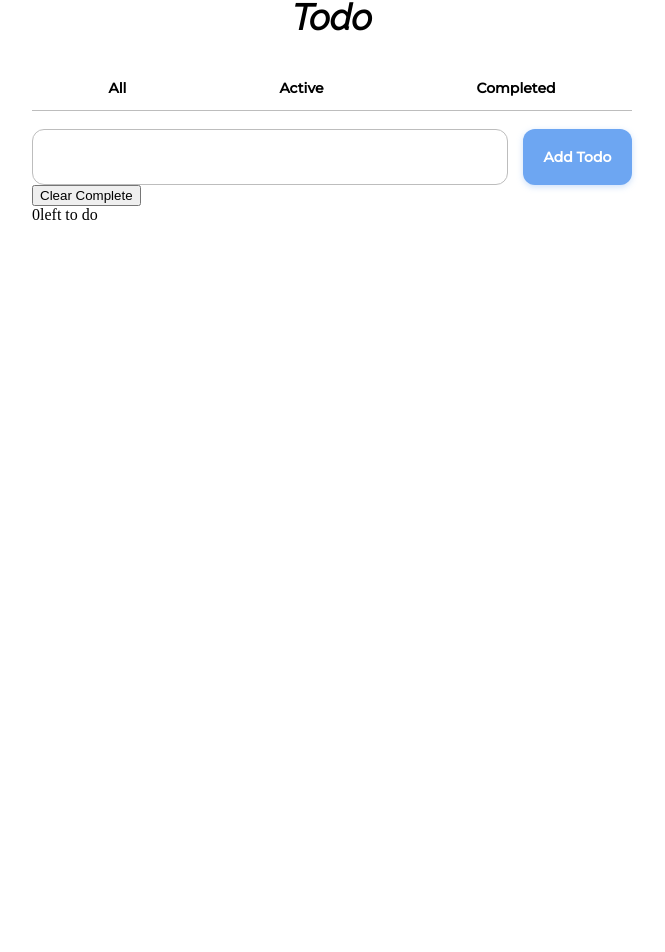
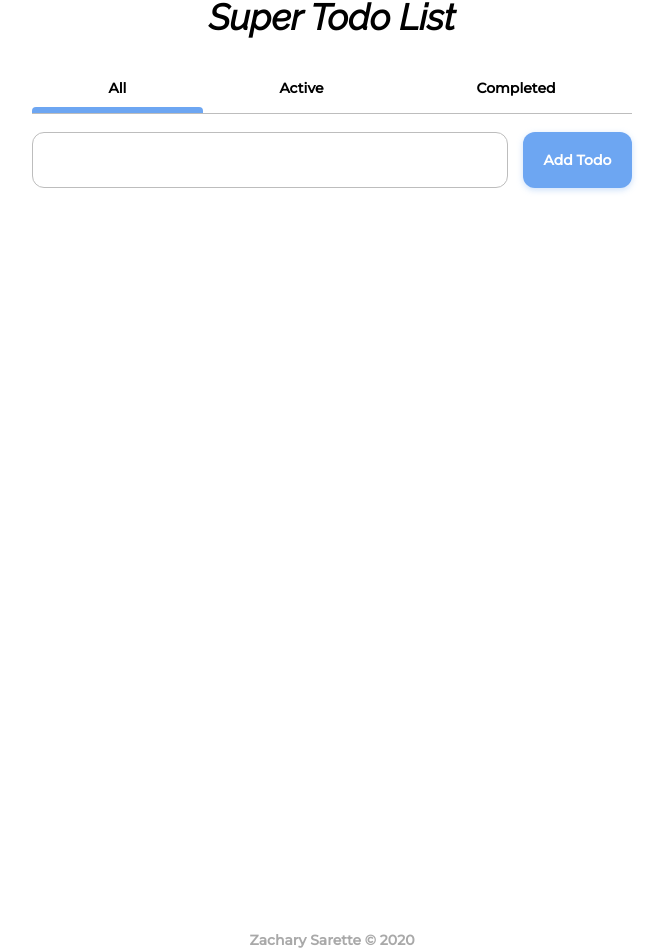
Before and after one commit to zacharysarette/super-todo-list, a React (Create React App) app: page / in a window 1280 px wide. Shown: the part 28-980 px from the top of the page, without its empty margins (308-973 px from the left). Before the commit the page ends 800 px from the top, so only its background shows below. Built offline with nearby package versions, Linux system fonts and the light colour scheme; the HTML template or start-up script is replaced by a standard one.

Commit message:
Adds pages for todo sorting, adds delete functionality, adds styling, adds enter key event for adding quickly

```diff
--- a/package.json
+++ b/package.json
@@ -1,5 +1,5 @@
 {
-  "name": "learn-react-in-x-minutes",
+  "name": "super-todo-list",
   "version": "0.1.0",
   "private": true,
   "dependencies": {
--- a/public/index.html
+++ b/public/index.html
@@ -8,8 +8,8 @@
     <meta name="viewport" content="width=device-width, initial-scale=1" />
     <meta name="theme-color" content="#000000" />
     <meta
-      name="description"
-      content="Web site created using create-react-app"
+      name="SuperTodoList"
+      content="A Beautiful Todolist created by Zachary Sarette"
     />
     <link rel="apple-touch-icon" href="%SRC_URL%/logo192.png" />
     <!--
--- a/src/App.js
+++ b/src/App.js
@@ -6,7 +6,12 @@ const LOCAL_STORAGE_KEY = 'todoApp.todos'
 
 function App() {
   const [todos, setTodos] = useState([])
+  const [currentPage, setCurrentPage] = useState('All')
   const todoNameRef = useRef()
+
+  document.addEventListener('keyup', (e) => {
+    if (e.code === "Enter") handleAddTodo()
+  })
 
   useEffect(() => {
     const storedTodos = JSON.parse(localStorage.getItem(LOCAL_STORAGE_KEY))
@@ -24,14 +29,24 @@ function App() {
     setTodos(newTodos)
   }
 
+  function removeTodo(id) {
+    let newTodos = [...todos]
+    const todo = newTodos.find(todo => todo.id === id)
+    const index = newTodos.indexOf(todo)
+    if (index !== -1) {
+      newTodos.splice(index, 1)
+      setTodos(newTodos)
+    }
+  }
+
   function handleAddTodo(e) {
     const name = todoNameRef.current.value
     if (name === '') return
     setTodos(prevTodos => {
       return [...prevTodos, { id: uuidv4(), name: name, complete: false}]
     })
-    console.log(name)
     todoNameRef.current.value = null
+    document.getElementById('todoInput').focus();
   }
 
   function handleClearTodos(e) {
@@ -39,33 +54,76 @@ function App() {
     setTodos(newTodos)
   }
 
+  function handleNavClick(pageName) {
+    setCurrentPage(pageName)
+  }
+
   return (
     <>
-      <h1 className='mainHeader'>Todo</h1>
+      <header>
+        <h1 className='mainHeader'>Super Todo List</h1>
+      </header>
       <br />
       <div className='navBar'>
-        <nav className='mainNav'>
+        <nav
+          className='mainNav'
+          onClick={() => handleNavClick('All')}
+        >
           All
+          <div className={ currentPage === 'All' && 'navIndicator'}></div>
         </nav>
-        <nav className='mainNav'>
+        <nav
+          className='mainNav'
+          onClick={() => handleNavClick('Active')}
+        >
           Active
+          <div className={ currentPage === 'Active' && 'navIndicator'}></div>
         </nav>
-        <nav className='mainNav'>
+        <nav
+          className='mainNav'
+          onClick={() => handleNavClick('Completed')}
+        >
           Completed
+          <div className={ currentPage === 'Completed' && 'navIndicator'}></div>
         </nav>
       </div>
       <br />
       <main className='todoMain'>
-        <input className='addInput' ref={todoNameRef} type="text" />
-        <button className='addButton' onClick={handleAddTodo}>Add Todo</button>
-        <button onClick={handleClearTodos}>Clear Complete</button>
-        <div>
-          {todos.filter(todo => !todo.complete).length}left to do
-        </div>
+        { currentPage != 'Completed' &&
+          <>
+            <input className='addInput' id='todoInput' ref={todoNameRef} type="text" />
+            <button className='addButton' onClick={handleAddTodo}>Add Todo</button>
+            <br />
+            <br />
+          </>
+        }
+        { currentPage === 'Completed' && todos.filter(t => t.complete === true).length > 0 &&
+          <button
+            onClick={handleClearTodos}
+            className='deleteAllButton'
+          >
+            <i className='material-icons deleteAllIcon'>delete_outline</i>
+            Delete All
+          </button>
+        }
         <content className='todoContent'>
-          <TodoList todos={todos} toggleTodo={toggleTodo} />
+          <TodoList
+            todos={(() => {
+              switch(currentPage) {
+                case 'All': return todos;
+                case 'Active': return todos.filter(t => t.complete === false)
+                case 'Completed': return todos.filter(t => t.complete === true)
+              }
+            })()}
+            toggleTodo={toggleTodo}
+            removeTodo={removeTodo}
+          />
         </content>
+
       </main>
+      <footer>
+        Zachary Sarette &copy; 2020
+      </footer>
     </>
   )
 }
--- a/src/Todo.js
+++ b/src/Todo.js
@@ -1,22 +1,33 @@
 import React from 'react'
 
-export default function Todo({ todo, toggleTodo }) {
+export default function Todo({ todo, toggleTodo, removeTodo }) {
   function handleTodoClick() {
     toggleTodo(todo.id)
   }
 
+  function handleDeleteClick() {
+    removeTodo(todo.id)
+  }
+
   return (
-    <div>
+    <div className='todoLine'>
       <label>
         <input
-          className="checkBox"
-          type="checkbox"
+          className='checkBox'
+          type='checkbox'
           checked={todo.complete}
           onChange={handleTodoClick}
         />
-        {todo.name}
-        <i class="material-icons delete">delete_outline</i>
+        <span className={ todo.complete && 'lineThrough'}>
+          {todo.name}
+        </span>
       </label>
+      <i
+        className='material-icons delete noSelect'
+        onClick={handleDeleteClick}
+      >
+        delete_outline
+      </i>
     </div>
   )
 }
--- a/src/TodoList.js
+++ b/src/TodoList.js
@@ -1,10 +1,17 @@
 import React from 'react'
 import Todo from './Todo'
 
-export default function TodoList({todos, toggleTodo}) {
+export default function TodoList({todos, toggleTodo, removeTodo}) {
   return (
     todos.map(todo => {
-      return <Todo key={todo.id} toggleTodo={toggleTodo} todo={todo} />
+      return (
+        <Todo
+          key={todo.id}
+          toggleTodo={toggleTodo}
+          todo={todo}
+          removeTodo={removeTodo}
+        />
+      )
     })
   )
 }
--- a/src/index.css
+++ b/src/index.css
@@ -18,16 +18,18 @@ button, input {
   font-size: 14px;
   line-height: 17px;
 }
-.mainNav:hover, .mainNav:focus {
- border-bottom: 2px solid #6DA6F2;
+.mainNav:hover > div, .navIndicator {
+ background: #6DA6F2;
+ height: 2px;
  border-radius: 4px 4px 0px 0px;
+ margin-top:10px;
+ padding-top: 4px;
 }
 .navBar {
   display:grid;
   grid-template-columns: auto auto auto;
   margin: auto;
   width: 600px;
-  height: 30px;
   border-bottom: 1px solid #BDBDBD;
   text-align: center;
 }
@@ -67,11 +69,14 @@ button, input {
   background: #70aeff;
 }
 .todoMain {
+  clear: both;
   margin: auto;
   width: 600px;
+  min-height: 100vh;
 }
 .todoContent {
-  margin: auto;
+  display: inline-block;
+  clear: both;
   width: 600px;
   font-family: Montserrat;
   font-style: normal;
@@ -79,6 +84,9 @@ button, input {
   font-size: 18px;
   line-height: 22px;
   color: #000000;
+}
+.todoLine {
+  margin-top: 20px;
 }
 .checkBox {
   border: 1px solid #828282;
@@ -92,7 +100,62 @@ button, input {
   vertical-align: text-bottom;
   font-size: 24px;
   padding-right: 10px;
+  cursor: pointer;
+
 }
 .delete:hover, .delete:focus {
-  color: #6DA6F2;
+  color: #F18989;
 }
+.deleteAllButton {
+  display: block;
+  float: right;
+  background: #F18989;
+  border-radius: 4px;
+  border:0px;
+  width: 124px;
+  height: 40px;
+  font-family: Montserrat;
+  font-style: normal;
+  font-weight: 600;
+  font-size: 12px;
+  line-height: 15px;
+  color:#fff
+}
+.deleteAllButton:hover, .deleteAllButton:focus {
+  background: #F18989;
+}
+.deleteAllIcon {
+  vertical-align: text-top;
+  font-size: 16px;
+  margin-right: 5px;
+}
+.lineThrough {
+  text-decoration: line-through;
+}
+.noSelect {
+  -webkit-touch-callout: none; /* iOS Safari */
+    -webkit-user-select: none; /* Safari */
+     -khtml-user-select: none; /* Konqueror HTML */
+       -moz-user-select: none; /* Old versions of Firefox */
+        -ms-user-select: none; /* Internet Explorer/Edge */
+            user-select: none; /* Non-prefixed version, currently
+                                  supported by Chrome, Edge, Opera and Firefox */
+}
+header {
+  width: 600px;
+  margin:auto;
+}
+footer {
+  position: relative;
+  width: 600px;
+  height: 20px;
+  bottom: 0px;
+  margin:auto;
+  text-align: center;
+  font-family: Montserrat;
+  font-style: normal;
+  font-weight: 600;
+  font-size: 14px;
+  line-height: 17px;
+  color: #A9A9A9;
+}
```
